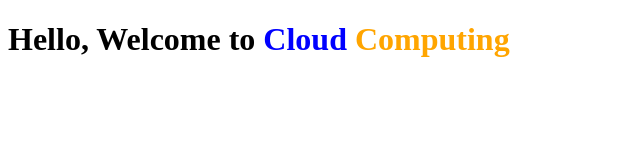
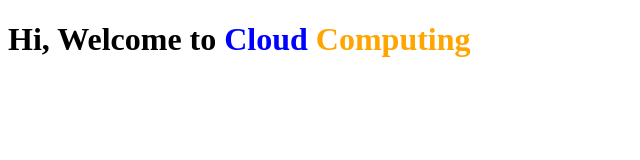
Before and after one commit to Pratyush-GIT-Tech/App_Service, a plain HTML site: page index.html in a window 1280 px wide. Shown: the whole page, without its empty margins (0-640 px from the left). Drawn offline with Linux system fonts and the light colour scheme.

Commit message:
index.html

```diff
--- a/index.html
+++ b/index.html
@@ -14,6 +14,6 @@
     </style>
 </head>
 <body>
-    <h1>Hello, Welcome to <span class="blue">Cloud</span> <span class="orange">Computing</span></h1>
+    <h1>Hi, Welcome to <span class="blue">Cloud</span> <span class="orange">Computing</span></h1>
 </body>
 </html>
```
